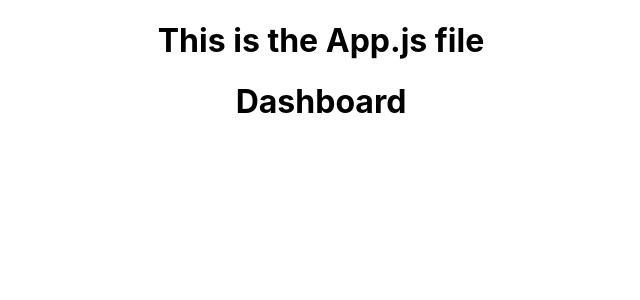
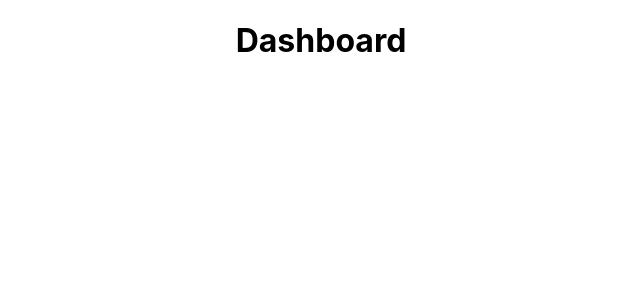
Before and after one commit to kathryncodes/dailyplan, a React (Create React App) app in the folder client/: page /dashboard in a window 1280 px wide. Shown: the top 300 px of the page, without its empty margins (319-959 px from the left). Built offline with nearby package versions, Linux system fonts and the light colour scheme.

Commit message:
fix render error

```diff
--- a/client/src/App.js
+++ b/client/src/App.js
@@ -8,8 +8,6 @@ function App() {
 
   return (
     <div className="App">
-
-      <h1>This is the App.js file</h1>
 
       <Routes>
         {/* Direct to Home Page (define login/logout/signup routes in home component?) */}
--- a/client/src/pages/home.js
+++ b/client/src/pages/home.js
@@ -2,7 +2,7 @@
 import SignupComponent  from '../components/signup';
 import LoginComponent  from '../components/login'
 import { Routes, Route } from 'react-router-dom'
-import { Link } from 'react'
+import { Link } from 'react-router-dom'
 
 const HomePage = () =>{
 
```
